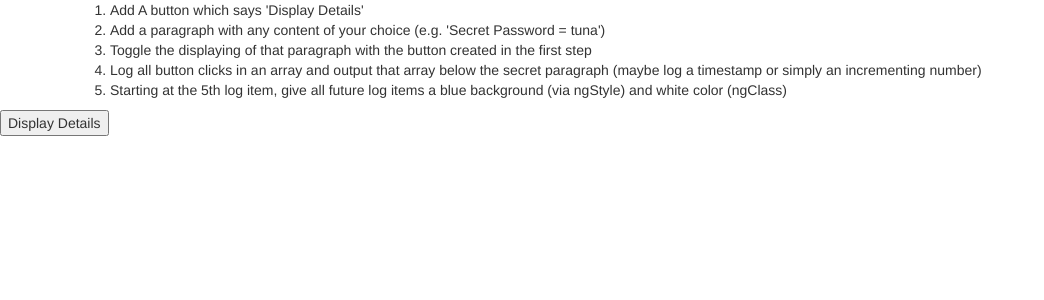
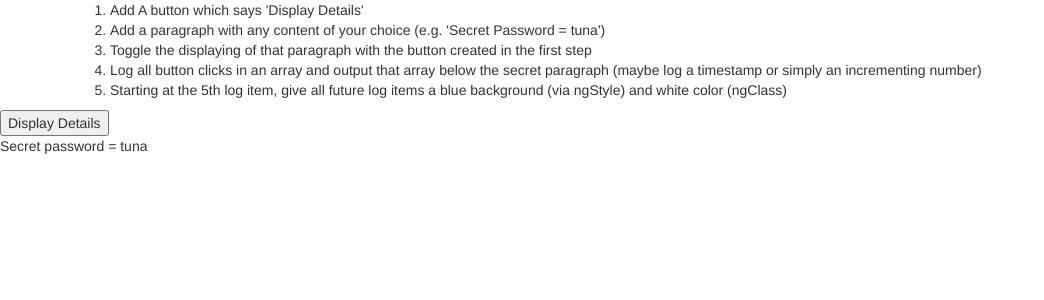
Before and after one commit to schinalex/Angular_Course, an Angular app in the folder basics-assignment-3/: page / in a window 1280 px wide. Shown: the top 300 px of the page, without its empty margins (0-1044 px from the left). Built offline with nearby package versions, Linux system fonts and the light colour scheme.

Commit message:
add secret password paragraph

```diff
--- a/basics-assignment-3/src/app/app.component.html
+++ b/basics-assignment-3/src/app/app.component.html
@@ -14,3 +14,5 @@
 
 
 <button>Display Details</button>
+<br>
+<p>Secret password = tuna</p>
```
